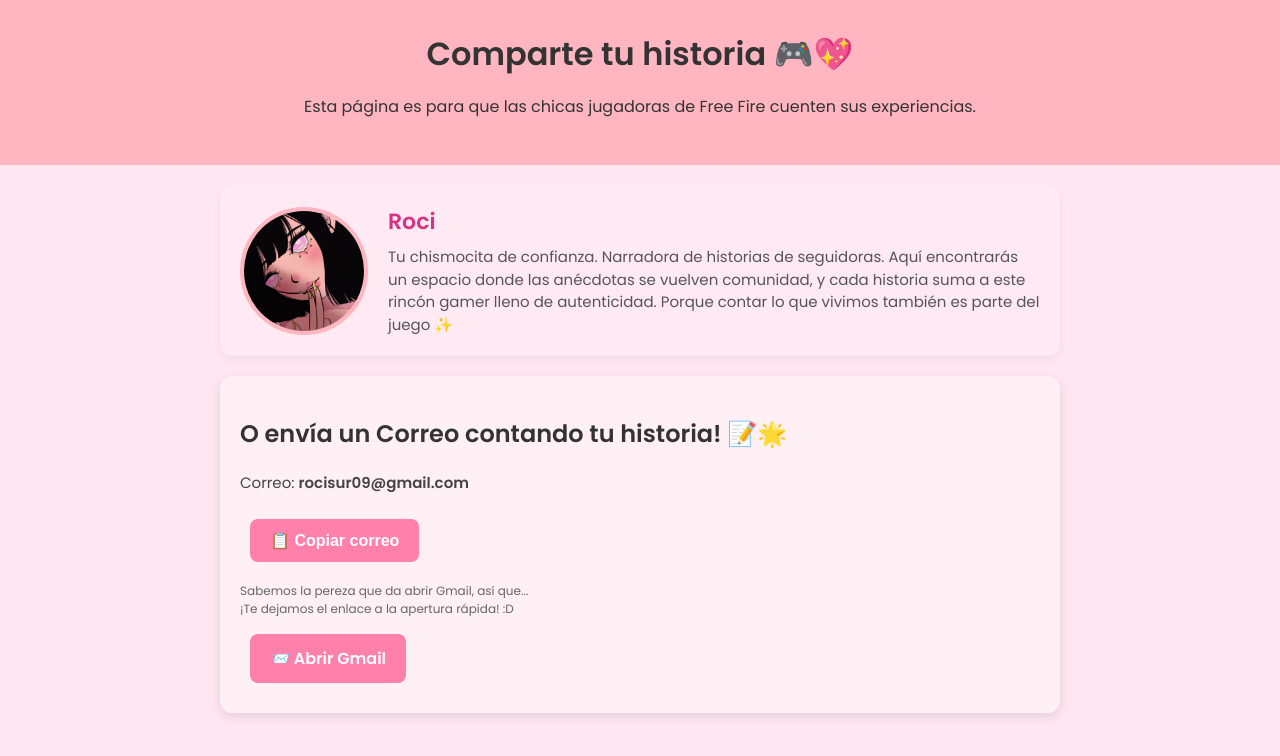
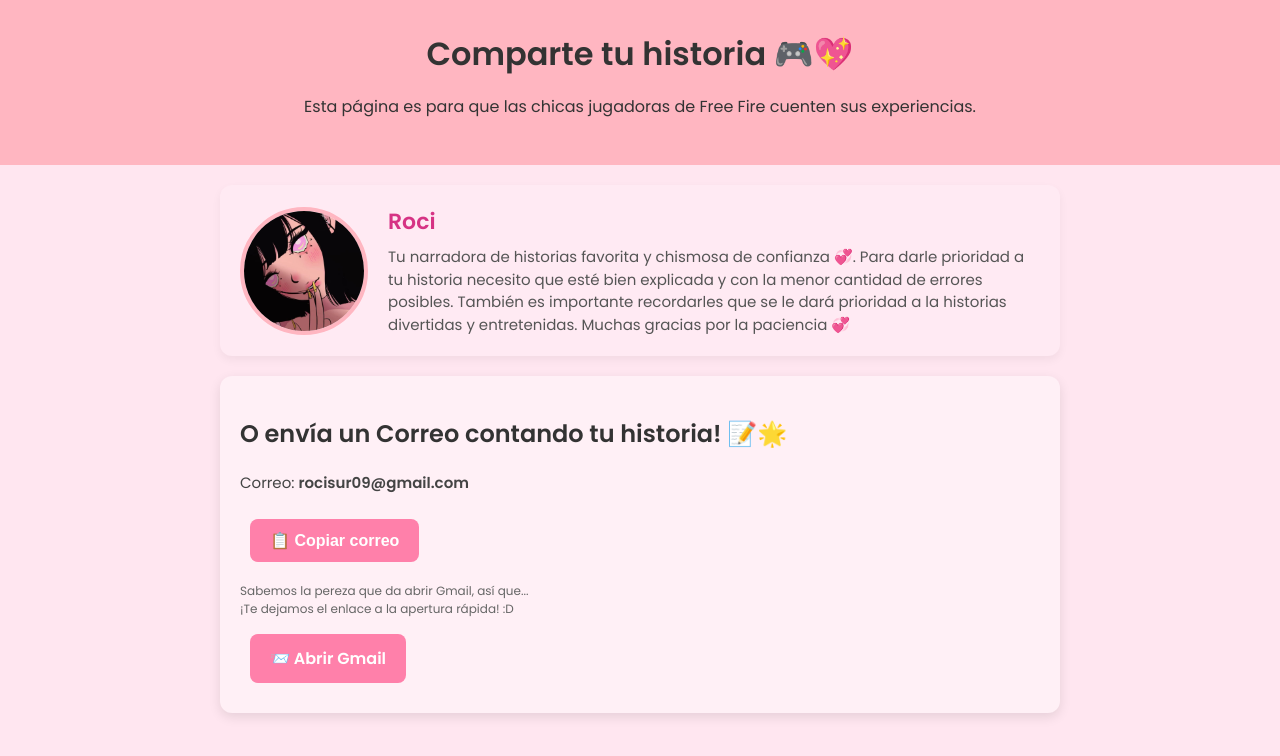
Before and after one commit to RociSur/RociSur, a plain HTML site: page index.html in a window 1280 px wide. Drawn offline with Linux system fonts and the light colour scheme.

Commit message:
Update index.html

```diff
--- a/index.html
+++ b/index.html
@@ -23,10 +23,9 @@
     <div class="profile-info">
       <h2>Roci</h2>
       <p>
-        Tu chismocita de confianza. Narradora de historias de seguidoras.
-        Aquí encontrarás un espacio donde las anécdotas se vuelven comunidad,
-        y cada historia suma a este rincón gamer lleno de autenticidad.
-        Porque contar lo que vivimos también es parte del juego ✨
+        Tu narradora de historias favorita y chismosa de confianza 💞.
+Para darle prioridad a tu historia necesito que esté bien explicada y con la menor cantidad de errores posibles.
+También es importante recordarles que se le dará prioridad a la historias divertidas y entretenidas. Muchas gracias por la paciencia 💞
       </p>
     </div>
   </div>
```
